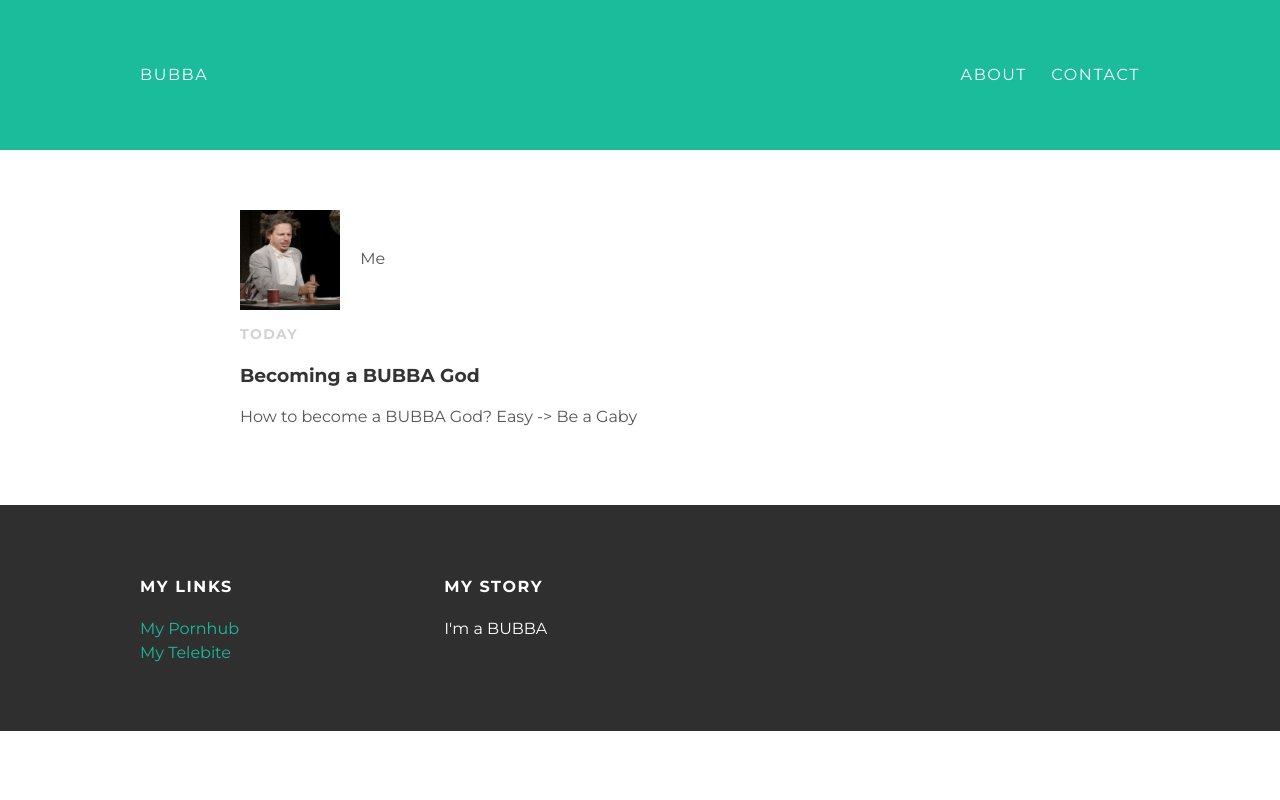
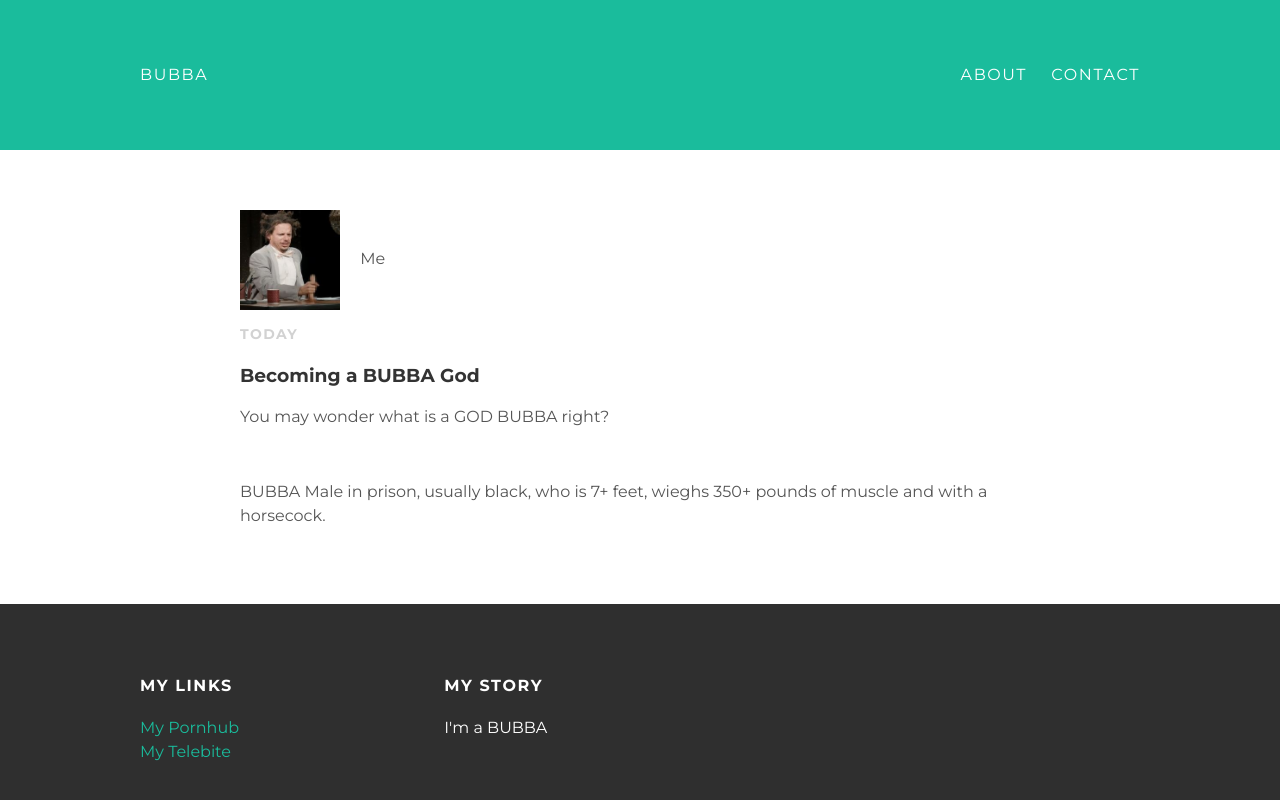
Before and after one commit to GodBubba/bubba, a plain HTML site: page index.html in a window 1280 px wide. Drawn offline with Linux system fonts and the light colour scheme.

Commit message:
Update index.html

```diff
--- a/index.html
+++ b/index.html
@@ -27,7 +27,12 @@
     <p class="post-date">Today</p>
     <h3 class="post-tittle">Becoming a BUBBA God</h3>
     <div class="post-content">
-      <p>How to become a BUBBA God? Easy -> Be a Gaby</p>
+      <p>You may wonder what is a GOD BUBBA right?</p>
+      <br>
+      <p>BUBBA
+Male in prison, usually black, who is 7+ feet, wieghs 350+ pounds of muscle and with a horsecock.
+
+</p>
 </div>
 </div>
 </div>
```
